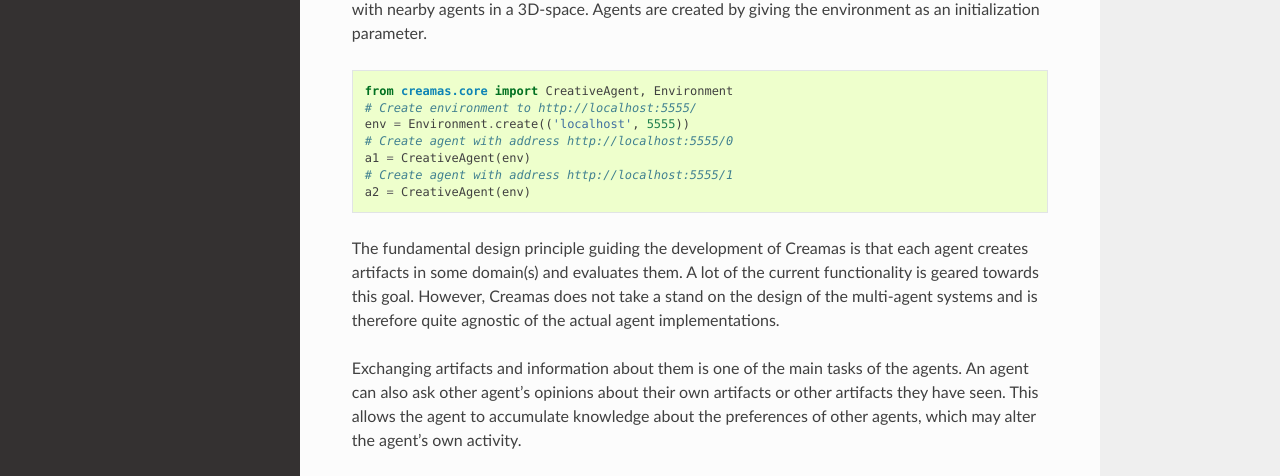
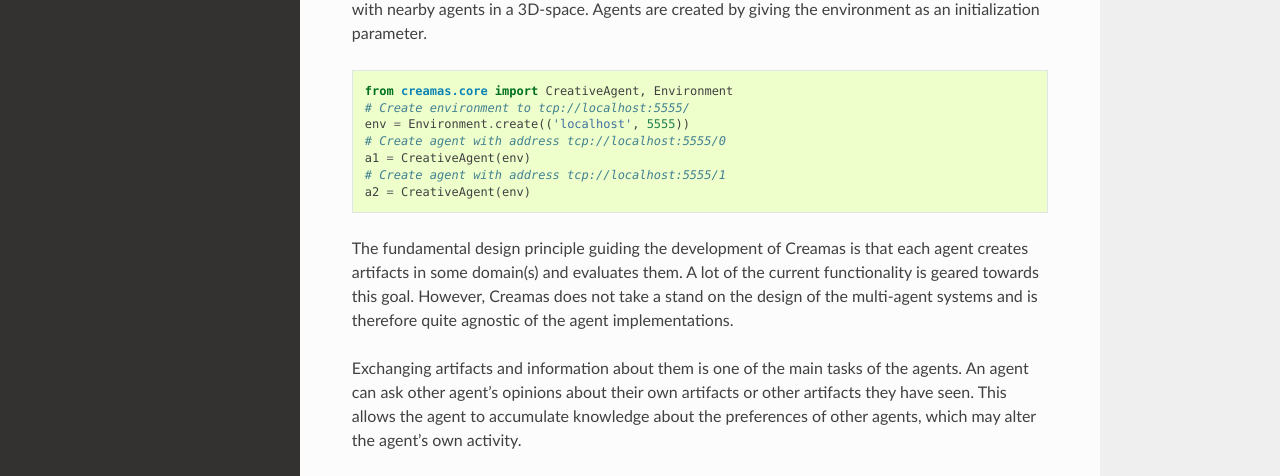
Before and after one commit to assamite/creamas, a Sphinx documentation site: the page built from docs/source/overview.rst, in a window 1280 px wide and 900 px high. Shown: the part 410-886 px from the top of the window. Built offline with Sphinx 7.4.7 and the Read the Docs theme 2.0.0, drawn with Linux system fonts in a browser that asks for light colours.

```diff
--- a/docs/source/overview.rst
+++ b/docs/source/overview.rst
@@ -21,21 +21,21 @@
 .. code-block:: python
 
 	from creamas.core import CreativeAgent, Environment
-	# Create environment to http://localhost:5555/
+	# Create environment to tcp://localhost:5555/
 	env = Environment.create(('localhost', 5555))
-	# Create agent with address http://localhost:5555/0
+	# Create agent with address tcp://localhost:5555/0
 	a1 = CreativeAgent(env)
-	# Create agent with address http://localhost:5555/1
+	# Create agent with address tcp://localhost:5555/1
 	a2 = CreativeAgent(env)
 
 The fundamental design principle guiding the development of Creamas is that
 each agent creates artifacts in some domain(s) and evaluates them. A lot of the
 current functionality is geared towards this goal. However, Creamas does not
 take a stand on the design of the  multi-agent systems and is therefore quite
-agnostic of the actual agent implementations.
+agnostic of the agent implementations.
 
 Exchanging artifacts and information about them is one of the main tasks of
-the agents. An agent can also ask other agent's opinions about their own
+the agents. An agent can ask other agent's opinions about their own
 artifacts or other artifacts they have seen. This allows the agent to accumulate
 knowledge about the preferences of other agents, which may alter the agent's
 own activity.
```
Also changed, not shown: 1 other file.
